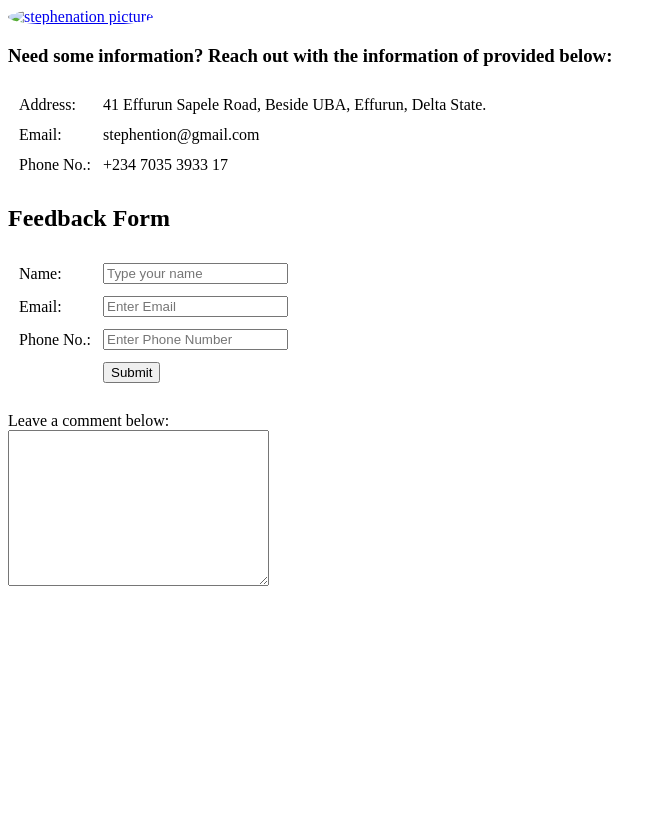
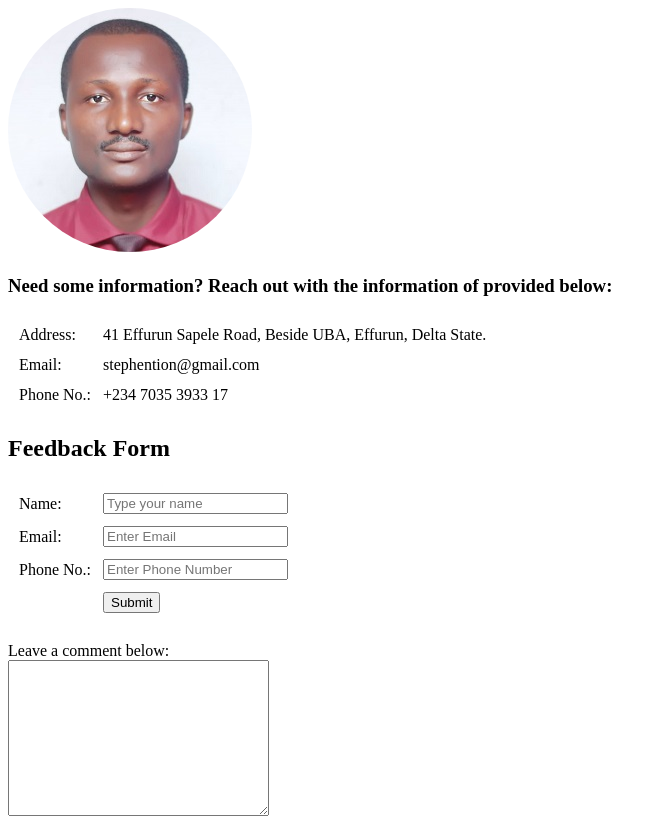
Before and after one commit to stephenation/cv, a plain HTML site: page contact-me.html in a window 1280 px wide. Shown: the whole page, without its empty margins (0-666 px from the left). Before the commit the page ends 800 px from the top, so only its background shows below. Drawn offline with Linux system fonts and the light colour scheme.

Commit message:
Update contact-me.html

```diff
--- a/contact-me.html
+++ b/contact-me.html
@@ -8,7 +8,7 @@
 </head>
 <body>
 
-    <a href="new.html"><img src="stephenation.jpeg" style="border-radius:50%;" alt="stephenation picture"></a>
+    <a href="new.html"><img src="stephenation.jpg" style="border-radius:50%;" alt="stephenation picture"></a>
     <h3>Need some information? Reach out with the information of provided below:</h3>
     <table cellspacing="10">
         <tr>
```
